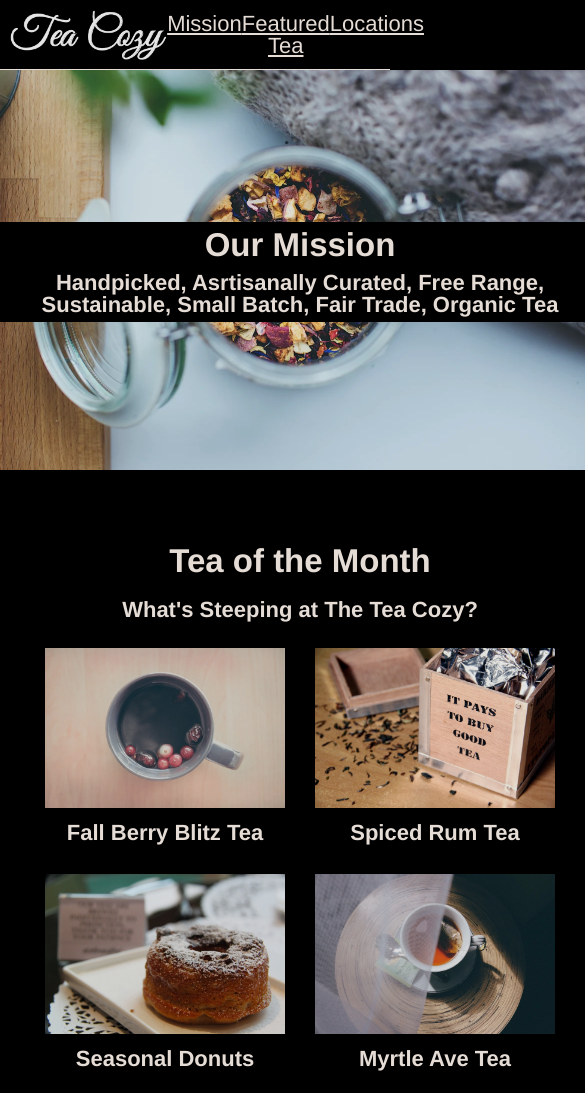
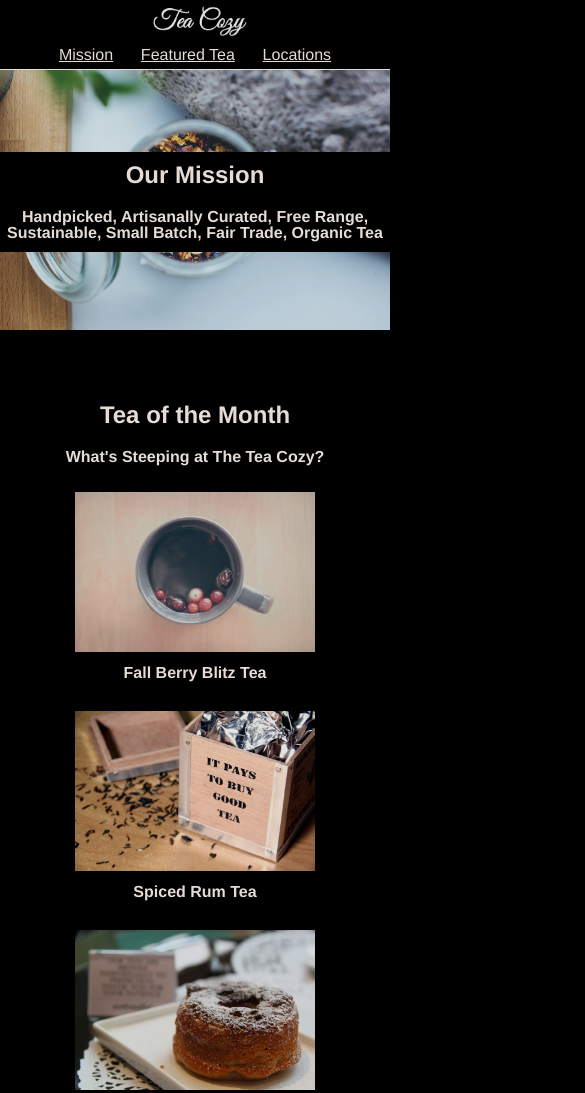
Before and after one commit to JarrettD5309/tea-cozy, a plain HTML site: page index.html in a window 390 px wide. Shown: the top 1093 px of the page, 585 px wide, since content can reach past the window. Drawn offline with Linux system fonts and the light colour scheme.

Commit message:
finished responsive css

```diff
--- a/assets/css/style.css
+++ b/assets/css/style.css
@@ -1,6 +1,7 @@
 html {
     font-size: 22px;
 }
+
 body {
     font-family: Helvetica, sans-serif;
     color: seashell;
@@ -8,6 +9,18 @@ body {
     opacity: 0.9;
     text-align: center;
     margin-bottom: 30px;
+}
+
+a:link, a:visited {
+    color: seashell;
+}
+
+a:hover, a:active {
+    color: #dac8bb;
+}
+
+footer {
+    text-align: left;
 }
 
 h1 {
@@ -35,6 +48,14 @@ h5 {
     font-weight: bold;
 }
 
+main {
+    display: flex;
+    align-items: center;
+    flex-direction: column;
+    width: 1200px;
+    margin: 70px auto 0 auto;
+}
+
 nav {
     display: flex;
     justify-content: space-between;
@@ -47,26 +68,6 @@ nav {
     right: 0;
     background-color: black;
     z-index: 10;
-}
-
-main {
-    display: flex;
-    align-items: center;
-    flex-direction: column;
-    width: 1200px;
-    margin: 70px auto 0 auto;
-}
-
-footer {
-    text-align: left;
-}
-
-a:link, a:visited {
-    color: seashell;
-}
-
-a:hover, a:active {
-    color: #dac8bb;
 }
 
 .contact-header {
@@ -163,17 +164,6 @@ a:hover, a:active {
     justify-content: space-between;
 }
 
-#mission {
-    width: 100%;
-    position: relative;
-}
-
-#mission-link {
-    padding-top: 70px;
-    margin-top: -70px;
-    width: 100%;
-}
-
 #featured {
     width: 83.3%;
     margin: 70px auto;
@@ -194,6 +184,17 @@ a:hover, a:active {
     padding-top: 48px;
     margin-top: -48px;
     height: 0;
+}
+
+#mission {
+    width: 100%;
+    position: relative;
+}
+
+#mission-link {
+    padding-top: 70px;
+    margin-top: -70px;
+    width: 100%;
 }
 
 @media only screen and (max-width: 1300px) {
@@ -229,3 +230,48 @@ a:hover, a:active {
         background-position: -500px 0;
     }
 }
+
+@media only screen and (max-width: 650px) {
+    html {
+        font-size: 18px;
+    }
+
+    footer {
+        text-align: center;
+    }
+
+    main {
+        width: 100%;
+    }
+
+    .footer-header {
+        margin-left: 0;
+    }
+
+    .location-div {
+        height: 200px;
+    }
+
+    .logo {
+        height: 40px;
+    }
+
+    .nav-links {
+        width: 300px;
+    }
+}
+
+@media only screen and (max-width: 500px) {
+    html {
+        font-size: 16px;
+    }
+
+    nav {
+        flex-direction: column;
+        justify-content: space-around;
+    }
+
+    .logo {
+        height: 30px;
+    }
+}
--- a/index.html
+++ b/index.html
@@ -22,7 +22,7 @@
             <img id="mission-link" src="assets/images/img-mission-background.jpg" alt="jar of loose leaf tea">
             <div class="mission-statement">
                 <h2>Our Mission</h2>
-                <h4>Handpicked, Asrtisanally Curated, Free Range, Sustainable, Small Batch, Fair Trade, Organic Tea</h4>
+                <h4>Handpicked, Artisanally Curated, Free Range, Sustainable, Small Batch, Fair Trade, Organic Tea</h4>
             </div>
         </section>
 
```
